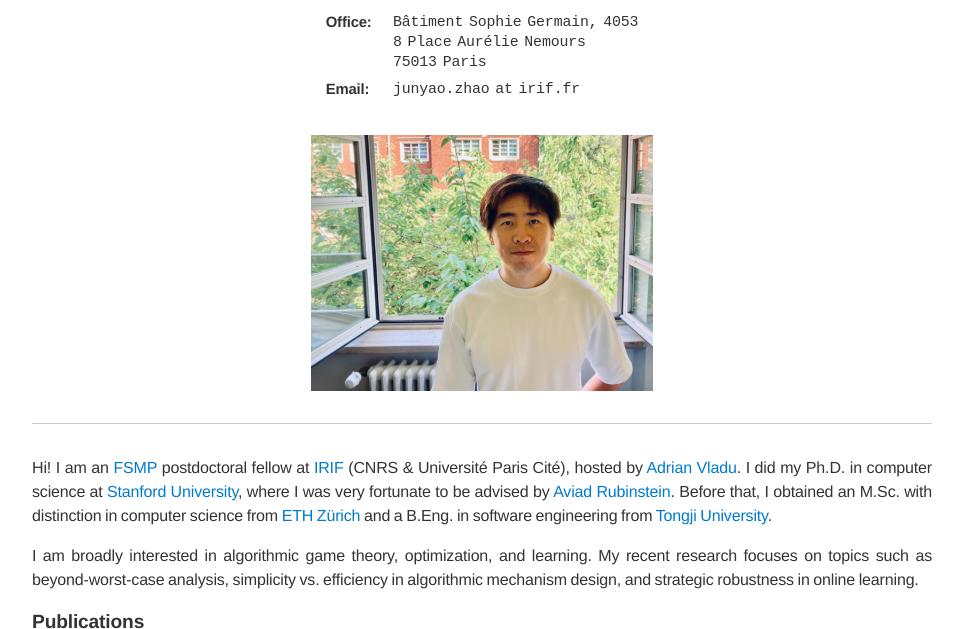
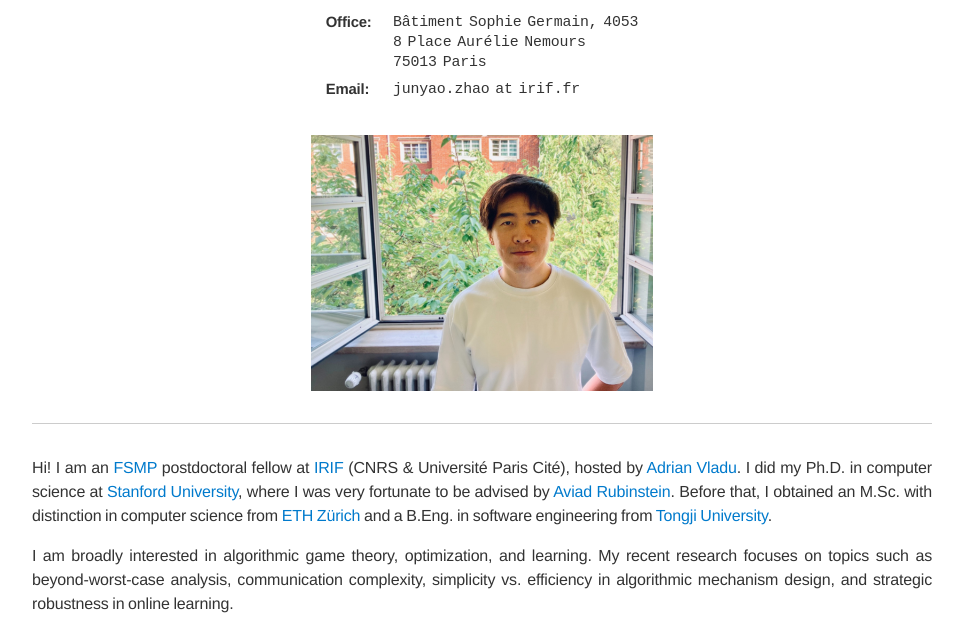
Before and after one commit to junyao-zhao/junyao-zhao.github.io, a plain HTML site: page index.html in a window 1280 px wide. Shown: the part 87-716 px from the top of the page, without its empty margins (158-1121 px from the left). Drawn offline with Linux system fonts and the light colour scheme.

Commit message:
Update index.html

```diff
--- a/index.html
+++ b/index.html
@@ -208,7 +208,7 @@
   </p>
 
   <p style="margin: 1em 0;">
-    I am broadly interested in algorithmic game theory, optimization, and learning. My recent research focuses on topics such as beyond-worst-case analysis, simplicity vs. efficiency in algorithmic mechanism design, and strategic robustness in online learning.
+    I am broadly interested in algorithmic game theory, optimization, and learning. My recent research focuses on topics such as beyond-worst-case analysis, communication complexity, simplicity vs. efficiency in algorithmic mechanism design, and strategic robustness in online learning.
   </p>
 
   <h2>Publications</h2>
```
